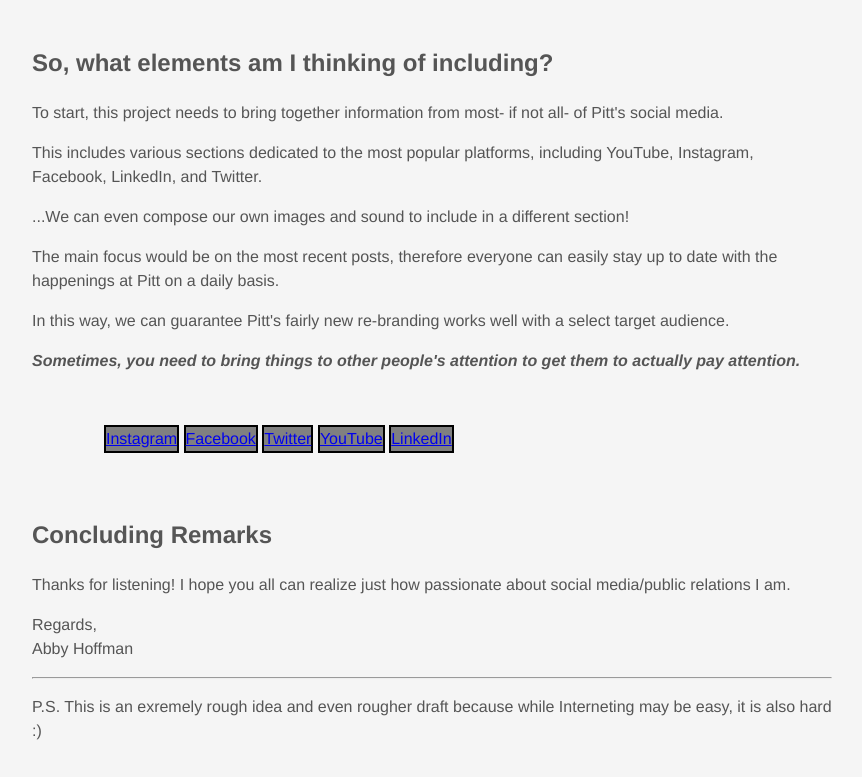
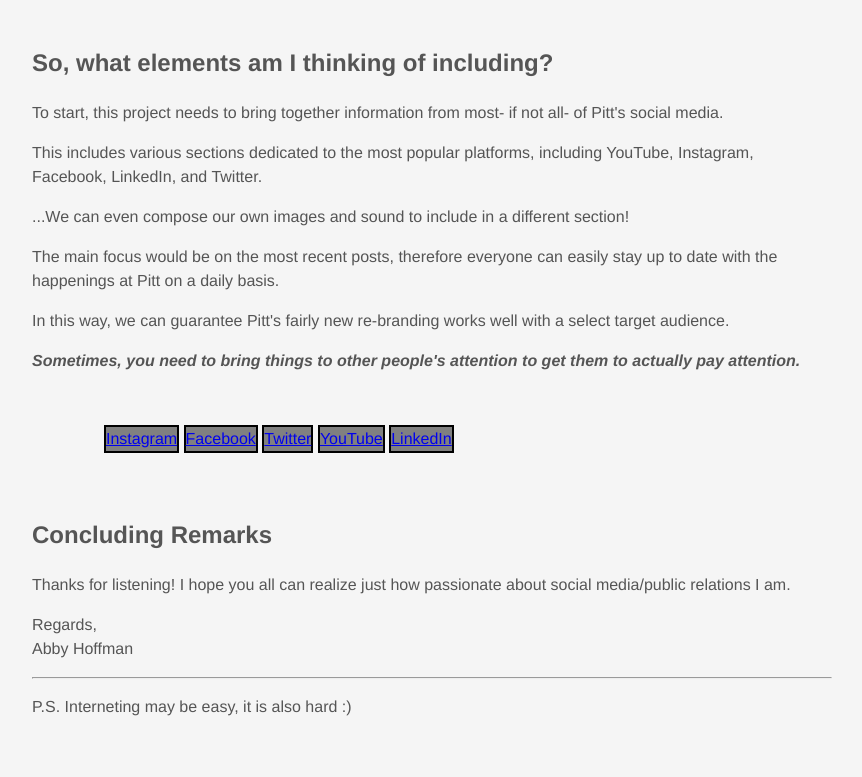
Before and after one commit to abbyshoffman/Web-Unit, a plain HTML site: page index.html in a window 1280 px wide. Shown: the part 1936-2713 px from the top of the page, without its empty margins (208-1070 px from the left). Drawn offline with Linux system fonts and the light colour scheme.

Commit message:
Update index.html

```diff
--- a/index.html
+++ b/index.html
@@ -77,6 +77,6 @@
 
 		<hr/>
 
-		<p>P.S. This is an exremely rough idea and even rougher draft because while Interneting may be easy, it is also hard :)</p>
+		<p>P.S. Interneting may be easy, it is also hard :)</p>
 	</body>
 </html>
```
